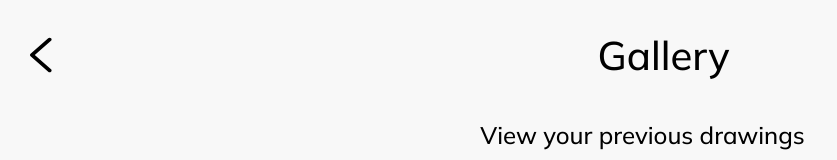
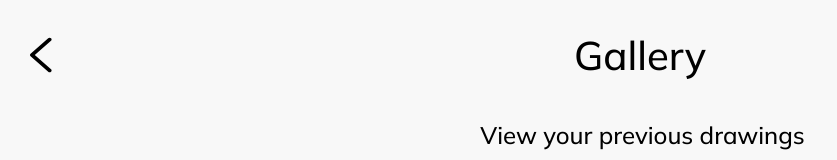
Before and after one commit to RioSamson/Digital-Wall, a React (Create React App) app in the folder app/: page /SceneSelect in a window 1280 px wide. Shown: the top 160 px of the page, without its empty margins (0-837 px from the left). Built offline with nearby package versions, Linux system fonts and the light colour scheme; no server answers; the database is empty.

Commit message:
fixed style bug

```diff
--- a/app/src/pages/SceneSelectorPage.js
+++ b/app/src/pages/SceneSelectorPage.js
@@ -84,7 +84,6 @@ function SceneSelector() {
     alignItems: "center",
     justifyContent: "center",
     cursor: "pointer",
-    // transition: "transform 0.3s ease",
     overflow: "hidden",
     borderRadius: "15px",
     width: "40vw",
@@ -119,7 +118,6 @@ function SceneSelector() {
     transform: "translate(-50%, -50%)",
     color: "white",
     fontSize: "6vw",
-    // fontWeight: 0,
     textShadow: "2px 2px 4px rgba(0, 0, 0, 0.7)",
     zIndex: 2,
     pointerEvents: "none",
@@ -142,6 +140,24 @@ function SceneSelector() {
     padding: "5px",
   };
 
+  const headerContainerStyle = {
+    position: "relative",
+    display: "flex",
+    alignItems: "center",
+    width: "100%",
+    justifyContent: "space-between",
+    marginBottom: "20px",
+  };
+
+  const galleryTextStyle = {
+    position: "absolute",
+    left: "50%",
+    transform: "translateX(-50%)",
+    fontWeight: 500,
+    fontSize: "40px",
+    textAlign: "center",
+  };
+
   return (
     <div
       style={{
@@ -150,19 +166,10 @@ function SceneSelector() {
         alignItems: "center",
         padding: "20px",
         height: "100svh",
-        // overflow: "scroll",
         boxSizing: "border-box",
       }}
     >
-      <div
-        style={{
-          display: "flex",
-          alignItems: "center",
-          width: "100%",
-          justifyContent: "space-between",
-          marginBottom: "20px",
-        }}
-      >
+      <div style={headerContainerStyle}>
         <svg
           onClick={handleBackClick}
           style={backButtonStyle}
@@ -177,19 +184,7 @@ function SceneSelector() {
             fill="black"
           />
         </svg>
-        {mode !== "drawing" && (
-          <h1
-            style={{
-              fontWeight: 500,
-              fontSize: "40px",
-              margin: "0 auto",
-              flexGrow: 1,
-              textAlign: "center",
-            }}
-          >
-            Gallery
-          </h1>
-        )}
+        {mode !== "drawing" && <h1 style={galleryTextStyle}>Gallery</h1>}
       </div>
       <h3
         style={{
```
